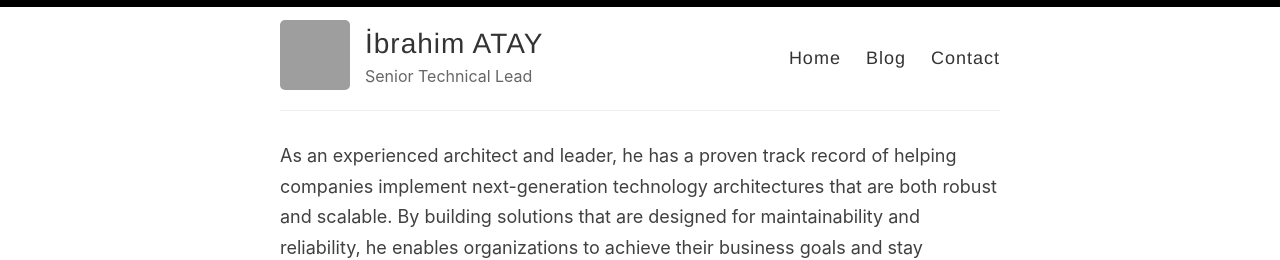
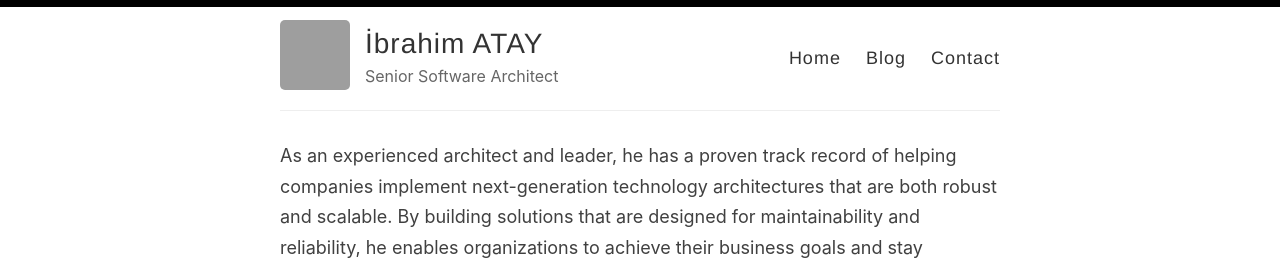
Before and after one commit to ibrahimatay/ibrahimatay.github.io, a Jekyll site: the page built from index.md, in a window 1280 px wide, cut to the strip 0-260 px from the top of the page. Built offline with Jekyll 4.4.1, drawn with Linux system fonts in a browser that asks for light colours; grey boxes are pictures that could not be loaded.

Commit message:
Update _config.yml

```diff
--- a/_config.yml
+++ b/_config.yml
@@ -9,7 +9,7 @@ name: İbrahim ATAY
 author: İbrahim ATAY
 
 # Short bio or description (displayed in the header)
-description: Senior Technical Lead
+description: Senior Software Architect
 
 # URL of your avatar or profile pic (you could use your GitHub profile pic)
 avatar: https://avatars.githubusercontent.com/u/172555?v=4
```
